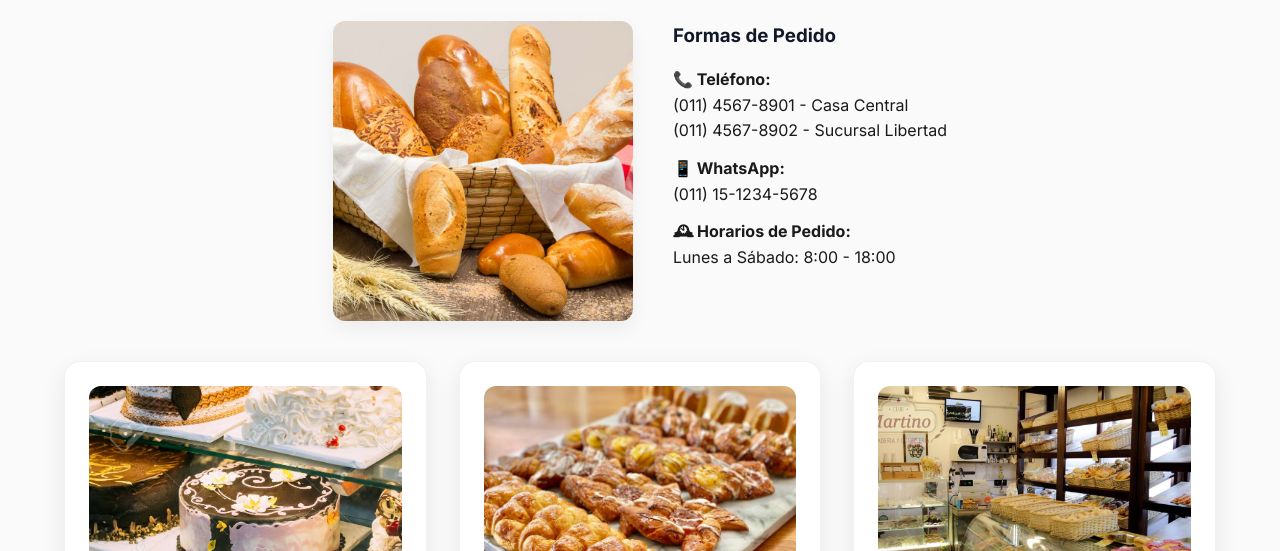
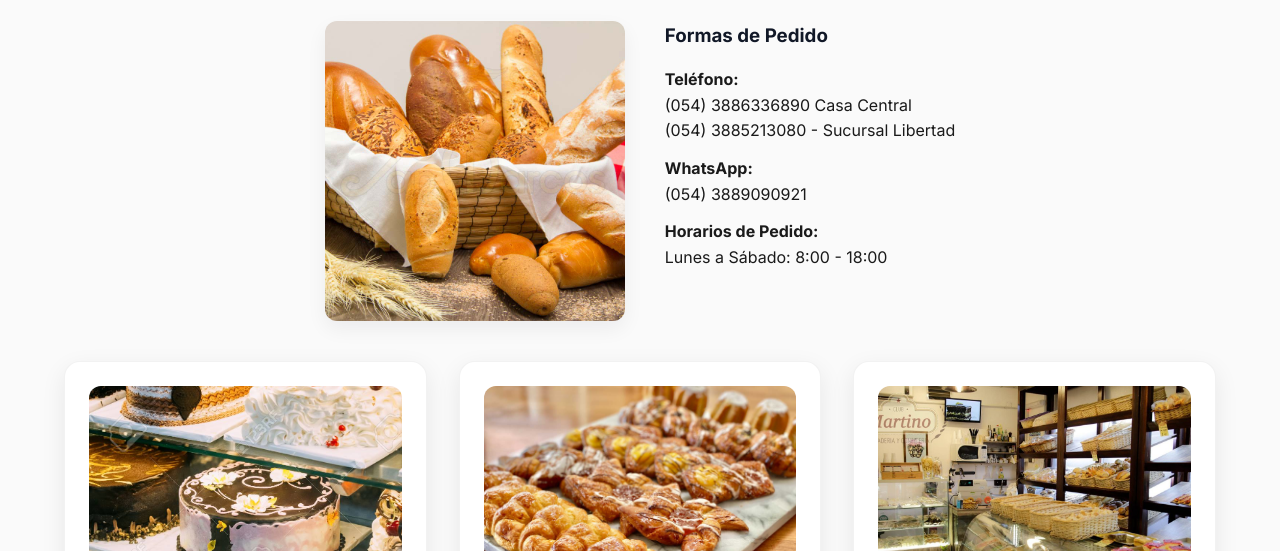
Before and after one commit to maximofacha/panaderia-delicia-casera, a plain HTML site: page pedidos.html in a window 1280 px wide. Shown: the part 249-800 px from the top of the page. Drawn offline with Linux system fonts and the light colour scheme.

Commit message:
Actualizar páginas del sitio web

```diff
--- a/pedidos.html
+++ b/pedidos.html
@@ -41,16 +41,16 @@
       <div style="max-width:400px">
         <h3 style="margin-bottom:16px;color:#111827">Formas de Pedido</h3>
         <div style="margin-bottom:12px">
-          <strong>📞 Teléfono:</strong>
-          <p>(011) 4567-8901 - Casa Central</p>
-          <p>(011) 4567-8902 - Sucursal Libertad</p>
+          <strong>Teléfono:</strong>
+          <p>(054) 3886336890 Casa Central</p>
+          <p>(054) 3885213080 - Sucursal Libertad</p>
         </div>
         <div style="margin-bottom:12px">
-          <strong>📱 WhatsApp:</strong>
-          <p>(011) 15-1234-5678</p>
+          <strong> WhatsApp:</strong>
+          <p>(054) 3889090921</p>
         </div>
         <div>
-          <strong>🕰 Horarios de Pedido:</strong>
+          <strong> Horarios de Pedido:</strong>
           <p>Lunes a Sábado: 8:00 - 18:00</p>
         </div>
       </div>
```
Also changed, not shown: index.html (+2 -2 lines), noticias.html (+6 -6 lines), productos.html (+2 -2 lines).
